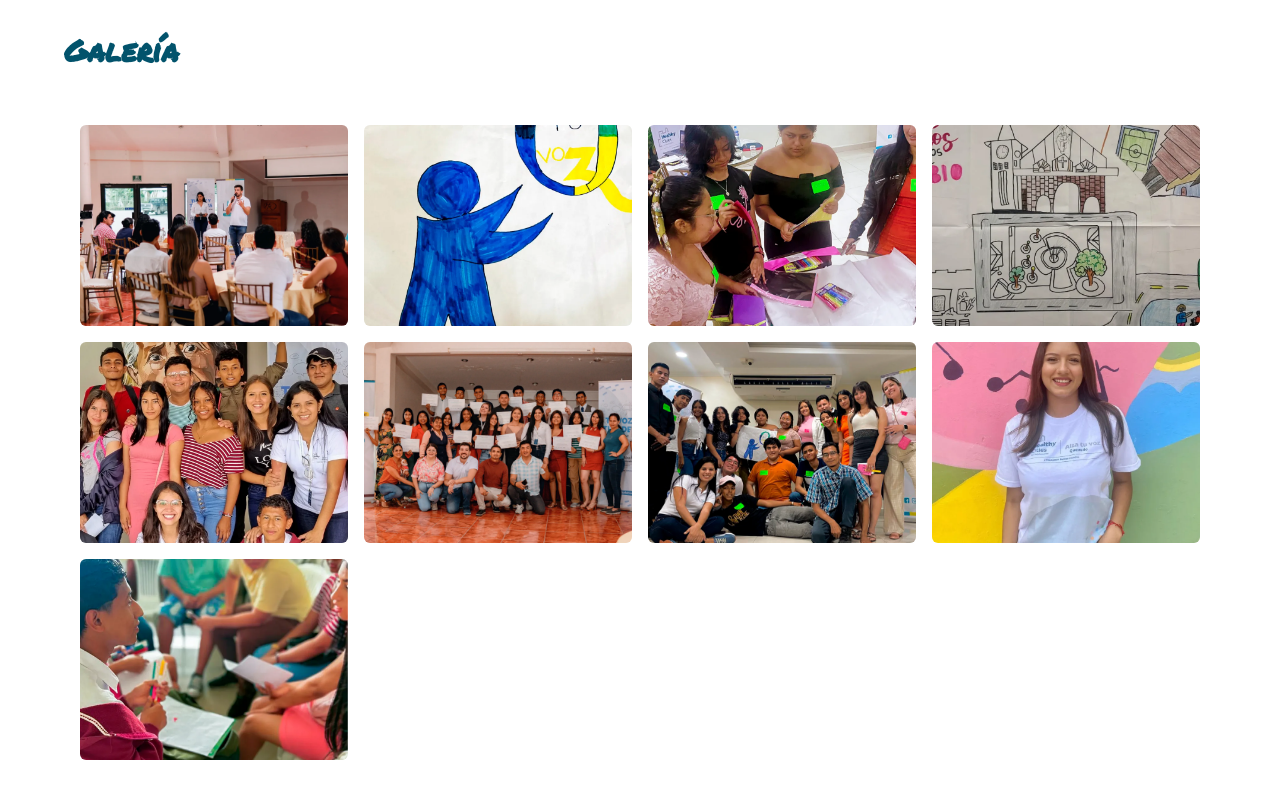
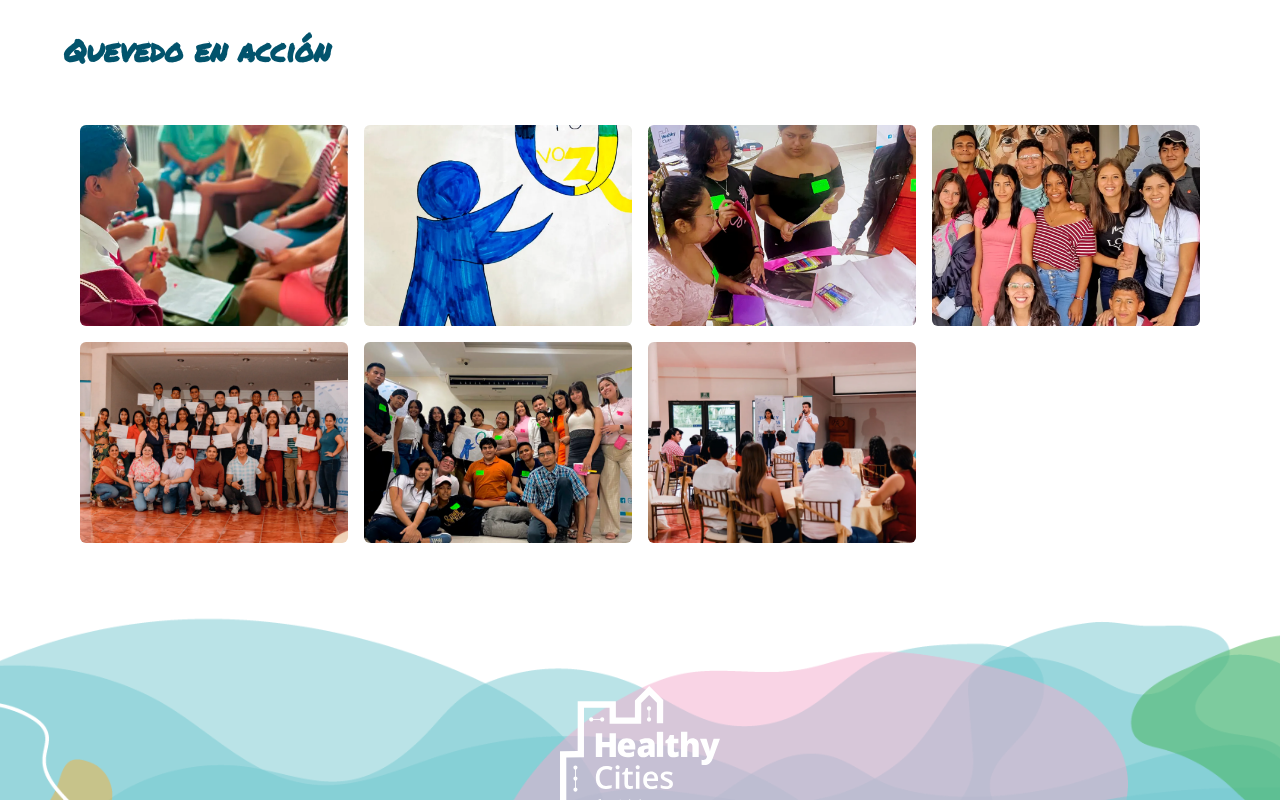
Before and after one commit to MorlinXD/ATV, a Next.js app: page /quevedo in a window 1280 px wide. Shown: the part 2600-3400 px from the top of the page. Built offline with nearby package versions, Linux system fonts and the light colour scheme.

Commit message:
Galleries title changed

```diff
--- a/app/quevedo/page.tsx
+++ b/app/quevedo/page.tsx
@@ -1,11 +1,8 @@
 /* eslint-disable react/no-unescaped-entities */
-// import Image from 'next/image'
 import Image from 'next/image'
 import ButtonTwo from '../Components/ButtonTwo'
 import Carousel from '../Components/Carousel'
 import ImageGallery from '../Components/ImageGallery'
-// import BackgroundLayout from '../Components/RiobambaHeroLayout'
-
 export default function Home () {
   const images = [
     '/images/quevedo/quevedo-2.jpg',
@@ -14,10 +11,10 @@ export default function Home () {
 
   const galleries = [
     {
-      src: '/images/quevedo/galeria/gal-quevedo-1.webp',
-      alt: 'Imagen de gallería 1',
-      width: 1024,
-      height: 1056
+      src: '/images/quevedo/galeria/gal-quevedo-9.webp',
+      alt: 'Imagen de gallería 9',
+      width: 868,
+      height: 1048
     },
     {
       src: '/images/quevedo/galeria/gal-quevedo-2.webp',
@@ -28,12 +25,6 @@ export default function Home () {
     {
       src: '/images/quevedo/galeria/gal-quevedo-3.webp',
       alt: 'Imagen de gallería 3',
-      width: 868,
-      height: 1048
-    },
-    {
-      src: '/images/quevedo/galeria/gal-quevedo-4.webp',
-      alt: 'Imagen de gallería 4',
       width: 868,
       height: 1048
     },
@@ -56,16 +47,10 @@ export default function Home () {
       height: 1056
     },
     {
-      src: '/images/quevedo/galeria/gal-quevedo-8.webp',
-      alt: 'Imagen de gallería 8',
-      width: 868,
-      height: 1048
-    },
-    {
-      src: '/images/quevedo/galeria/gal-quevedo-9.webp',
-      alt: 'Imagen de gallería 9',
-      width: 868,
-      height: 1048
+      src: '/images/quevedo/galeria/gal-quevedo-1.webp',
+      alt: 'Imagen de gallería 1',
+      width: 1024,
+      height: 1056
     }
   ]
 
@@ -142,33 +127,9 @@ export default function Home () {
         </div>
       </section>
 
-      {/* ---------- Testimonios ---------- */}
-      {/* <section className="container mx-auto flex flex-col justify-center my-5 lg:my-10 px-8 md:px-16">
-        <div className="grid md:grid-cols-2 grid-rows-2 gap-1">
-            <div className="flex justify-center md:p-4">
-              <Image
-                src="/images/quevedo/testimonio-1-quevedo.png"
-                alt="Primer testimonio"
-                width={576}
-                height={311}
-              />
-            </div>
-            <div className='hidden md:block'></div>
-            <div className='hidden md:block'></div>
-            <div className="flex justify-center md:p-4">
-              <Image
-                src="/images/quevedo/testimonio-2-quevedo.png"
-                alt="Segundo testimonio"
-                width={553}
-                height={306}
-              />
-            </div>
-        </div>
-      </section> */}
-
       {/* ---------- Galería ---------- */}
       <section className="container mx-auto flex flex-col justify-center my-5 lg:my-10 px-8 md:px-16">
-        <h2 className='text-3xl text-left text-hcadarkblue font-marker font-bold '>Galería</h2>
+        <h2 className='text-3xl text-left text-hcadarkblue font-marker font-bold '>Quevedo en acción</h2>
         <div className=' mt-10 p-4'>
           <ImageGallery galleries={galleries} />
         </div>
--- a/app/riobamba/page.tsx
+++ b/app/riobamba/page.tsx
@@ -3,7 +3,6 @@ import Image from 'next/image'
 import ButtonTwo from '../Components/ButtonTwo'
 import Carousel from '../Components/Carousel'
 import ImageGallery from '../Components/ImageGallery'
-// import BackgroundLayout from '../Components/RiobambaHeroLayout'
 
 export default function Home () {
   const images = [
@@ -147,33 +146,9 @@ export default function Home () {
         </div>
       </section>
 
-      {/* ---------- Testimonios ---------- */}
-      {/* <section className="container mx-auto flex flex-col justify-center my-5 lg:my-10 px-8 md:px-16">
-        <div className="grid md:grid-cols-2 grid-rows-2 gap-1">
-            <div className="flex justify-center md:p-4">
-              <Image
-                src="/images/riobamba/testimonio-1-riobamba.png"
-                alt="Primer testimonio"
-                width={567}
-                height={298}
-              />
-            </div>
-            <div className='hidden md:block'></div>
-            <div className='hidden md:block'></div>
-            <div className="flex justify-center md:p-4">
-              <Image
-                src="/images/riobamba/testimonio-2-riobamba.png"
-                alt="Segundo testimonio"
-                width={553}
-                height={298}
-              />
-            </div>
-        </div>
-      </section> */}
-
       {/* ---------- Galería ---------- */}
       <section className="container mx-auto flex flex-col justify-center my-5 lg:my-10 px-8 md:px-16">
-        <h2 className='text-3xl text-left text-hcadarkblue font-marker font-bold '>Galería</h2>
+        <h2 className='text-3xl text-left text-hcadarkblue font-marker font-bold '>Riobamba en acción</h2>
         <div className=' mt-10 p-4'>
           <ImageGallery galleries={galleries} />
         </div>
```
